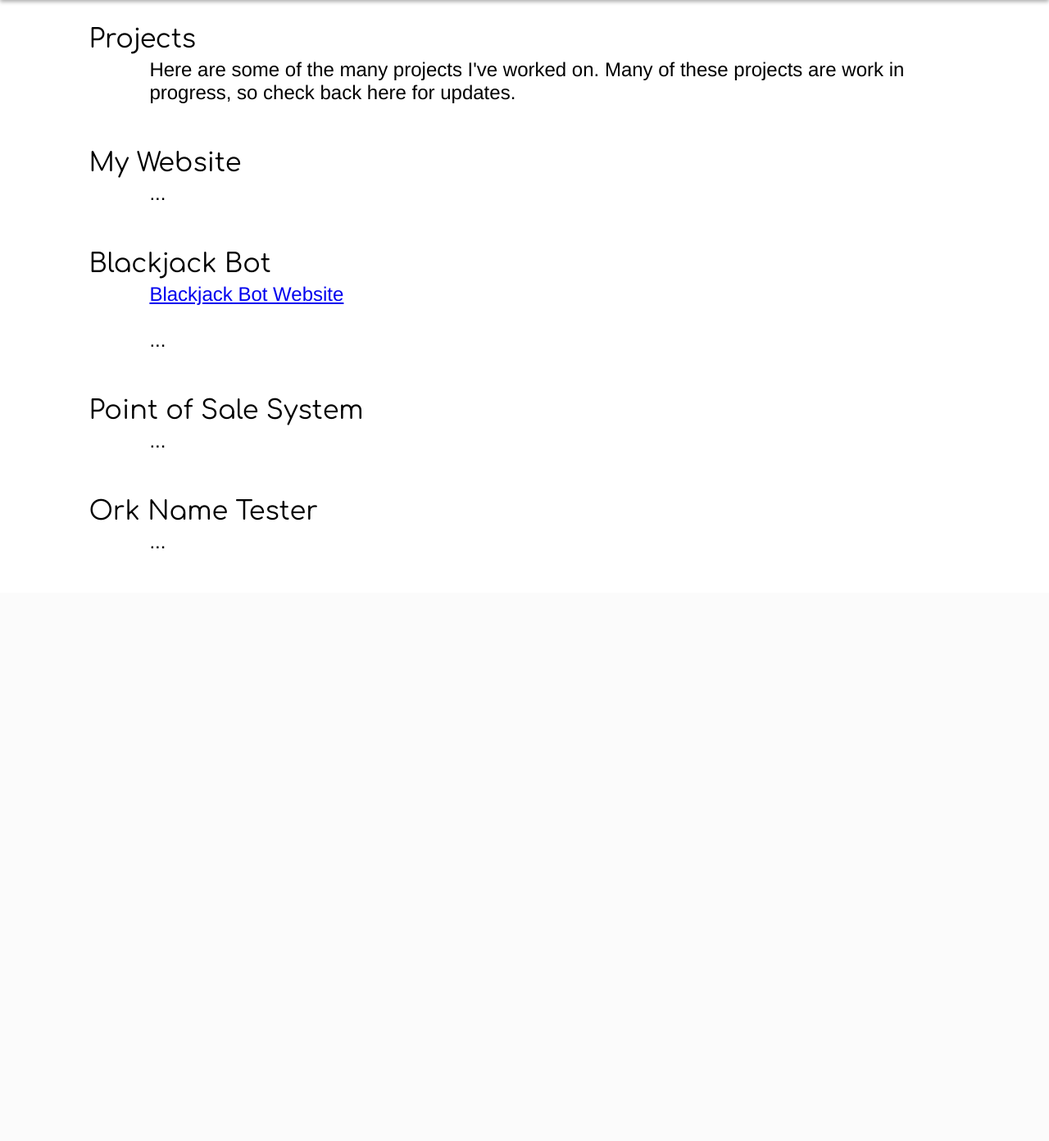
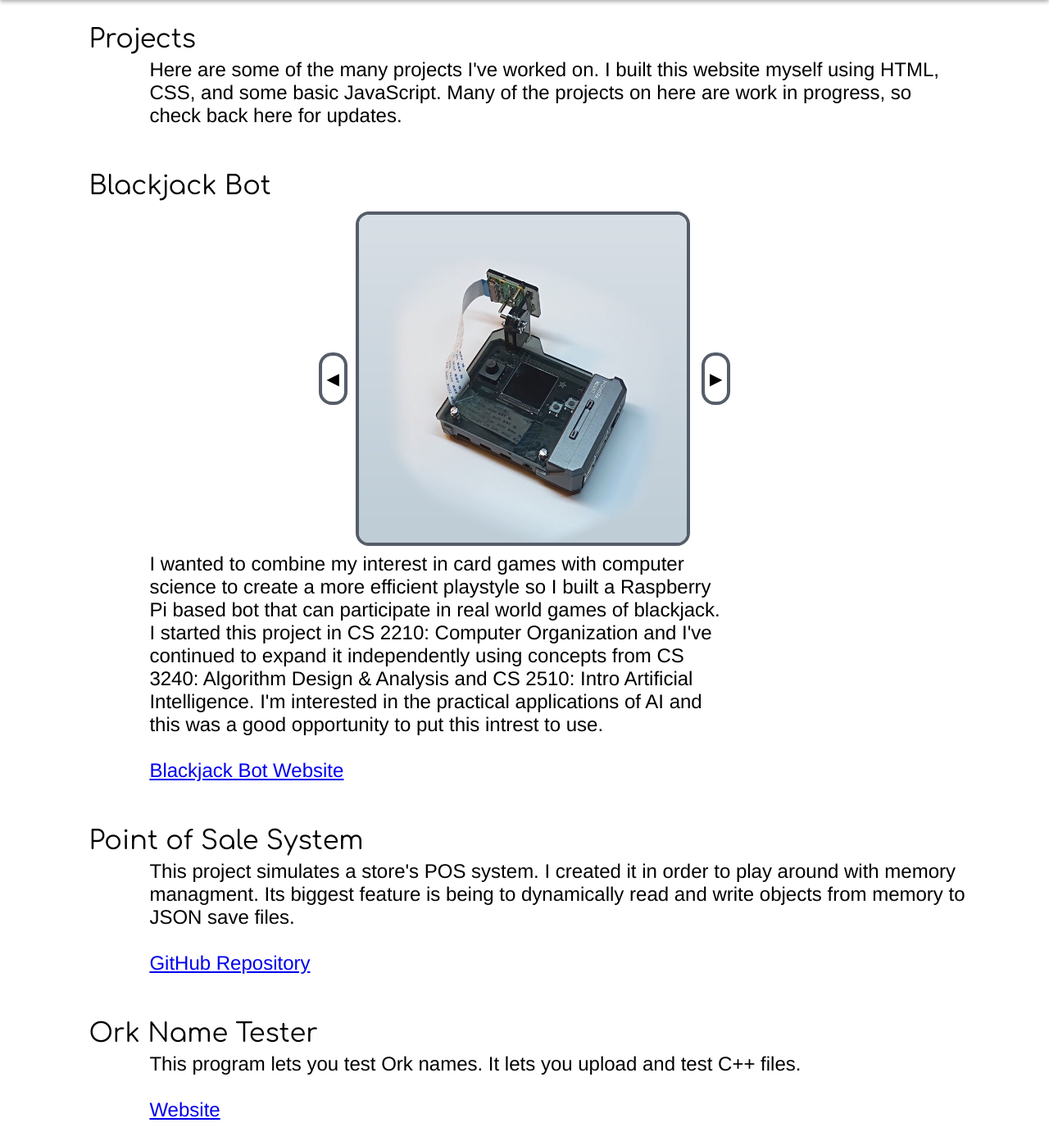
Before and after one commit to jonasgordonhemmett-tech/jonasgordonhemmett-tech.github.io, a PHP site: page /projects.html in a window 1280 px wide. Shown: the part 77-1469 px from the top of the page at 82% size. Before the commit the page ends 746 px from the top, so only its background shows below. Run offline with PHP 8.4, Linux system fonts and the light colour scheme.

Commit message:
Projects

```diff
--- a/css/carousel.css
+++ b/css/carousel.css
@@ -3,6 +3,9 @@
     src: url('../resources/Comfortaa-VariableFont_wght.ttf') format('truetype');
 }
 
+.center{
+    justify-content: center;
+}
 .carouselLabel{
     text-align: center;
 }
@@ -51,7 +54,6 @@
 .carouselWrapper{
     display: flex;
     align-items: center;
-    justify-content: center;
 }
 .carouselWrapper > button{
     border: solid 4px  #565d69;
--- a/css/projects.css
+++ b/css/projects.css
@@ -8,3 +8,28 @@ main{
     flex-direction: column;
     gap:48px;
 }
+
+.carouselText{
+    display: flex;
+    flex-wrap:wrap;
+    align-items: center;
+}
+
+.carouselText p{
+    flex:1 0 600px;
+    max-width: 700px;
+}
+@media (max-width: 1317px) {
+        .carouselText > div{
+            margin-left: auto;
+            margin-right: auto;
+        }
+
+}
+@media (min-width: 1317px) {
+    .carouselText p{
+        margin-left: 20px;
+        max-width: auto;
+
+    }
+}
--- a/projects.html
+++ b/projects.html
@@ -30,32 +30,77 @@
             <div>
                 <h2>Projects</h2>
                 <p>
-                    Here are some of the many projects I've worked on. Many of these projects are work in progress, so check back here for updates.
+                    Here are some of the many projects I've worked on. I built this website myself using HTML, CSS, and some basic JavaScript. Many of the projects on here are work in progress, so check back here for updates.
                 </p>
             </div>
-             <div>
-                <h2>My Website</h2>
-                <p>
-                    ...
-                </p>
-            </div>
+
             <div>
                 <h2>Blackjack Bot</h2>
-                <p>
-                    <a href="https://jhemmett.w3.uvm.edu/Blackjack_Bot/">Blackjack Bot Website</a>
-                    <br><br>...
-                </p>
+                <div class = "carouselText">
+                    <div>
+                        <div class="carouselWrapper">
+                            <!-- <div class="picDiv"><img src="resources/Me.jpg" alt="Jonas Hemmett" class = "jonasPic"></div> -->
+                            <button id="prevButton" onclick="plusDivs(+1)">◀</button>
+                            <div class = "carousel half picDiv">
+                                <div>
+                                    <img src="resources/Bot.jpg" alt="Blackjack Bot">
+                                </div>
+                                <div>
+                                    <img src="resources/BotLayout.jpg" alt="Blackjack Bot laser-cut layout">
+
+                                </div>
+                                <div>
+                                    <img src="resources/BotUI.png" alt="Blackjack Bot UI">
+
+                                </div>
+
+                            </div>
+                            <button id="nextButton" onclick="plusDivs(+1)">▶</button>
+                        </div>
+                            <!-- I used this to make the carousel work https://www.w3schools.com/w3css/w3css_slideshow.asp -->
+                        <script>
+                            var slideIndex = 1;
+                            showDivs(slideIndex);
+
+                            function plusDivs(n) {
+                            showDivs(slideIndex += n);
+                            }
+
+                            function showDivs(n) {
+                            var i;
+                            var x = document.querySelectorAll(".carousel > div");
+                            if (n > x.length) {slideIndex = 1}
+                            if (n < 1) {slideIndex = x.length} ;
+                            for (i = 0; i < x.length; i++) {
+                                x[i].style.display = "none";
+                            }
+                            x[slideIndex-1].style.display = "flex";
+                            }
+                        </script>
+                    </div>
+                    <p>
+                        I wanted to combine my interest in card games with computer science to create a more efficient playstyle so I built a Raspberry Pi based bot that can participate in real world games of blackjack. I started this project in CS 2210: Computer Organization and I've continued to expand it independently using concepts from CS 3240: Algorithm Design & Analysis and CS 2510: Intro Artificial Intelligence. I'm interested in the practical applications of AI and this was a good opportunity to put this intrest to use.<br>
+                        <br>
+                        <a href="https://jhemmett.w3.uvm.edu/Blackjack_Bot/">Blackjack Bot Website</a>
+                    </p>
+                </div>
+                </div>
             </div>
             <div>
                 <h2>Point of Sale System</h2>
                 <p>
-                    ...
+                    This project simulates a store's POS system. I created it in order to play around with memory managment. Its biggest feature is being to dynamically read and write objects from memory to JSON save files.<br>
+                    <br>
+                    <a href="https://github.com/jonasgordonhemmett-tech/Point_of_Sale_System">GitHub Repository</a>
                 </p>
             </div>
             <div>
                 <h2>Ork Name Tester</h2>
                 <p>
-                    ...
+                    This program lets you test Ork names. It lets you upload and test C++ files.<br>
+                    <br>
+                    <a href="https://jhemmett.w3.uvm.edu/cs2300/M3GP/test_cases.html">Website</a>
+
                 </p>
             </div>
 
```
Also changed, not shown: resources/Bot.jpg (added), resources/BotLayout.jpg (added), resources/BotUI.png (added).
